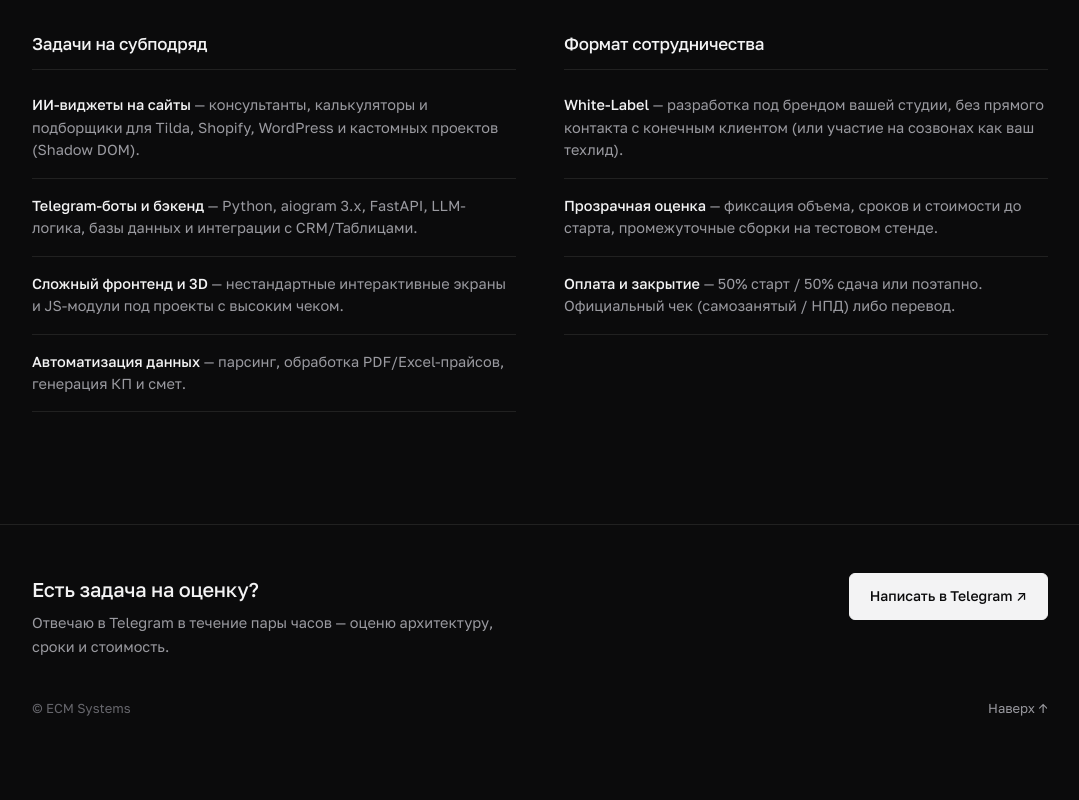
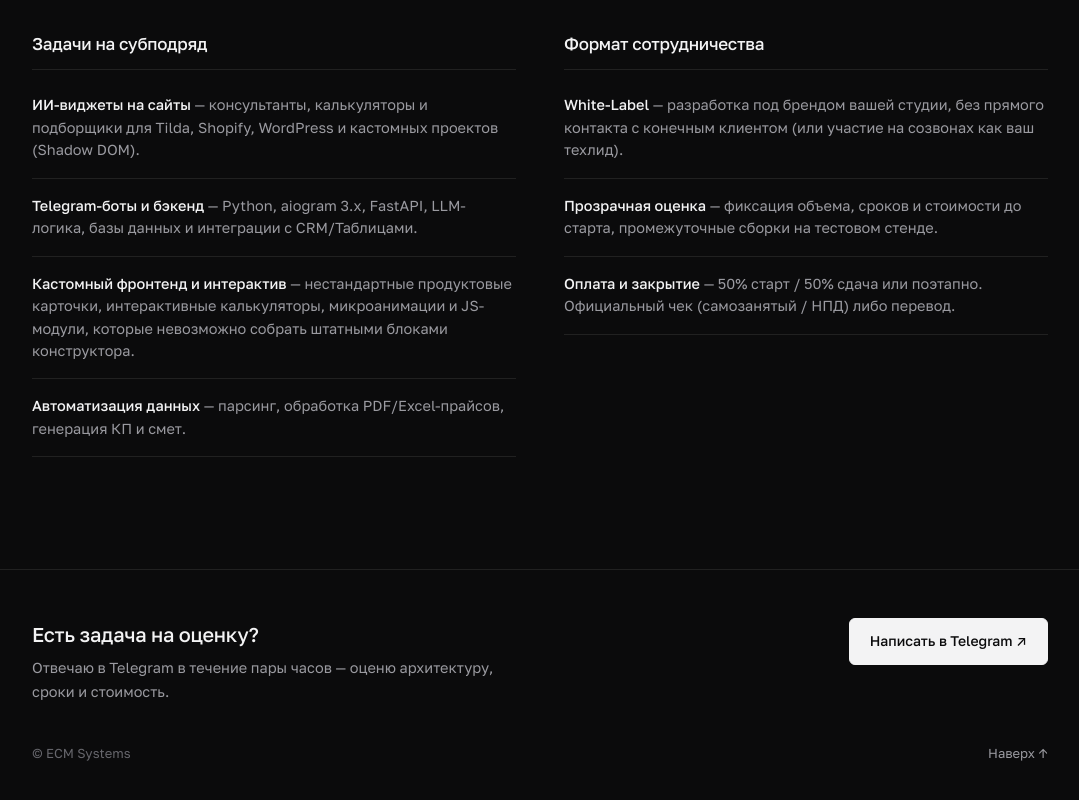
Before and after one commit to ecmsystems/portfolio, a plain HTML site: page index.html in a window 1280 px wide. Shown: the part 1978-2778 px from the top of the page, without its empty margins (100-1179 px from the left). Before the commit the page ends 2745 px from the top, so only its background shows below. Drawn offline with Linux system fonts and the light colour scheme.

Commit message:
content: update 3rd subcontractor service to custom frontend and interactive JS modules

```diff
--- a/index.html
+++ b/index.html
@@ -862,7 +862,7 @@
                 <strong>Telegram-боты и бэкенд</strong> — Python, aiogram 3.x, FastAPI, LLM-логика, базы данных и интеграции с CRM/Таблицами.
               </div>
               <div class="info-item">
-                <strong>Сложный фронтенд и 3D</strong> — нестандартные интерактивные экраны и JS-модули под проекты с высоким чеком.
+                <strong>Кастомный фронтенд и интерактив</strong> — нестандартные продуктовые карточки, интерактивные калькуляторы, микроанимации и JS-модули, которые невозможно собрать штатными блоками конструктора.
               </div>
               <div class="info-item">
                 <strong>Автоматизация данных</strong> — парсинг, обработка PDF/Excel-прайсов, генерация КП и смет.
```
